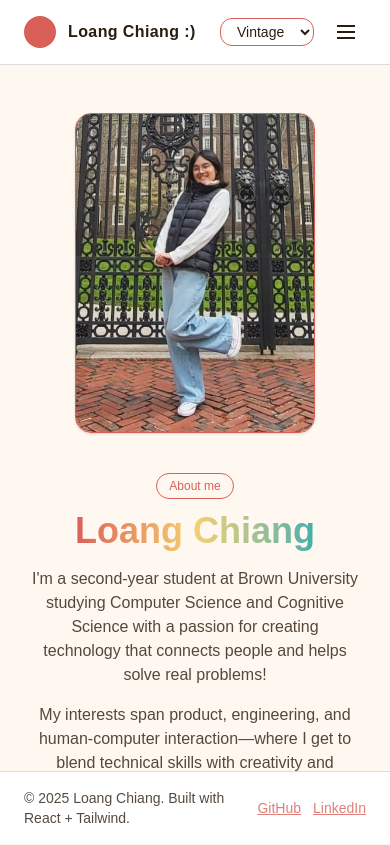
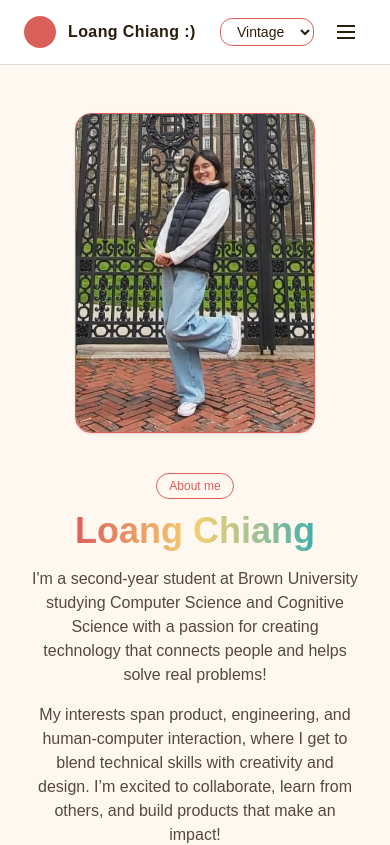
Before and after one commit to loang-chiang/personal_website, a Next.js app: page /about in a window 390 px wide. Shown: the top 845 px of the page. Built offline with nearby package versions, Linux system fonts and the light colour scheme.

Commit message:
More phone improvements

```diff
--- a/src/app/about/AboutView.tsx
+++ b/src/app/about/AboutView.tsx
@@ -185,7 +185,7 @@ export default function AboutView() {
                   technology that connects people and helps solve real problems!
                 </p>
                 <p className="mt-4 opacity-80">
-                  My interests span product, engineering, and human-computer interaction—where I get to blend technical skills with creativity and design.
+                  My interests span product, engineering, and human-computer interaction, where I get to blend technical skills with creativity and design.
                   I’m excited to collaborate, learn from others, and build products that make an impact!
                 </p>
                 <ul className="mt-5 grid gap-2 text-sm">
--- a/src/components/Footer.tsx
+++ b/src/components/Footer.tsx
@@ -3,9 +3,8 @@
 export default function Footer() {
   return (
     <footer
-      className="fixed bottom-0 left-0 right-0 z-30 border-t supports-[backdrop-filter]:backdrop-blur-sm"
+      className="relative md:fixed bottom-0 left-0 right-0 z-30 border-t supports-[backdrop-filter]:backdrop-blur-sm"
       style={{
-        // falls back to header vars so your palettes still work
         backgroundColor: "var(--footer-bg, var(--header-bg, white))",
         borderColor: "var(--header-border, #ddd)",
       }}
@@ -21,7 +20,6 @@ export default function Footer() {
           </a>
         </div>
       </div>
-      {/* iOS safe-area shim (no height on most desktops) */}
       <div className="h-[env(safe-area-inset-bottom)]" />
     </footer>
   );
```
